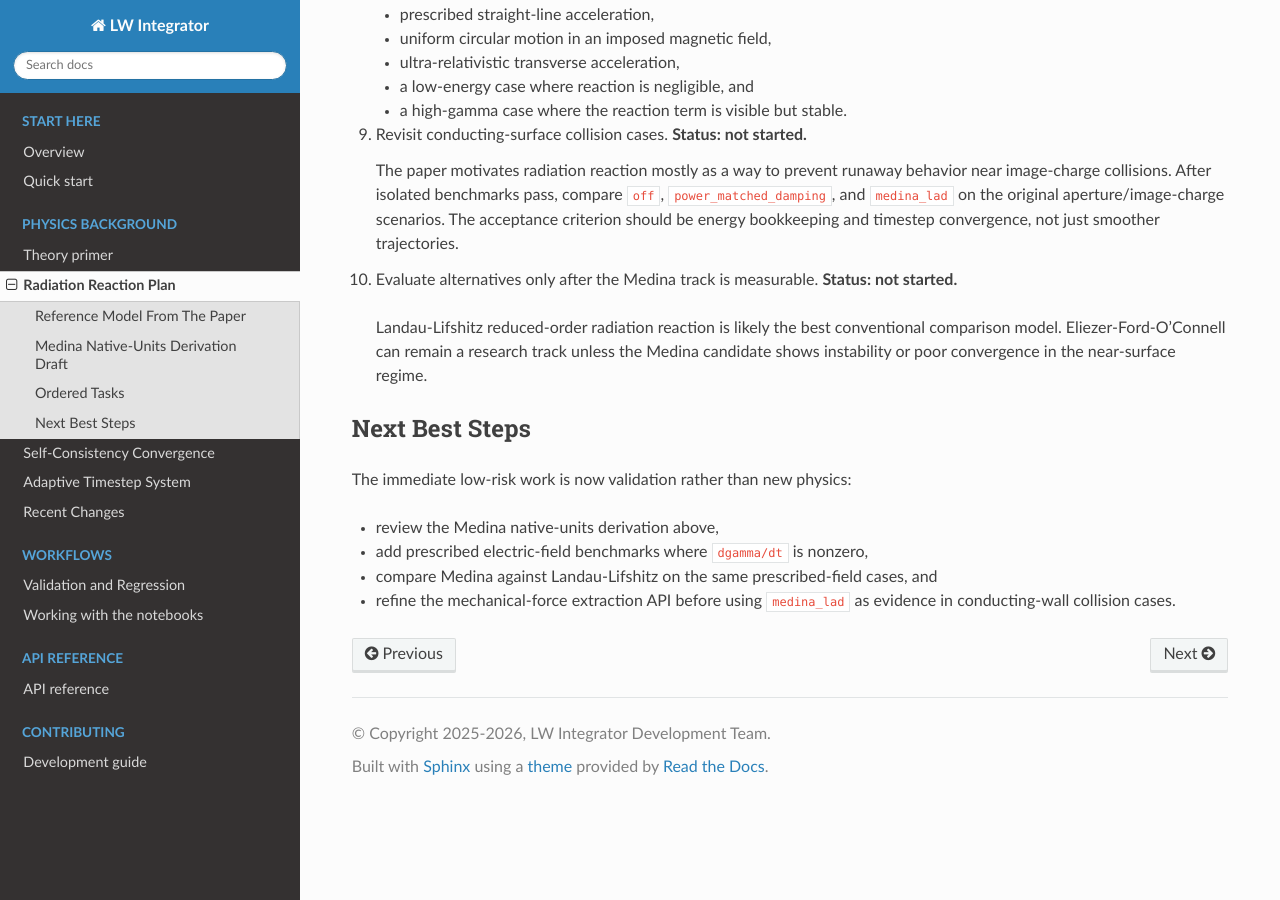
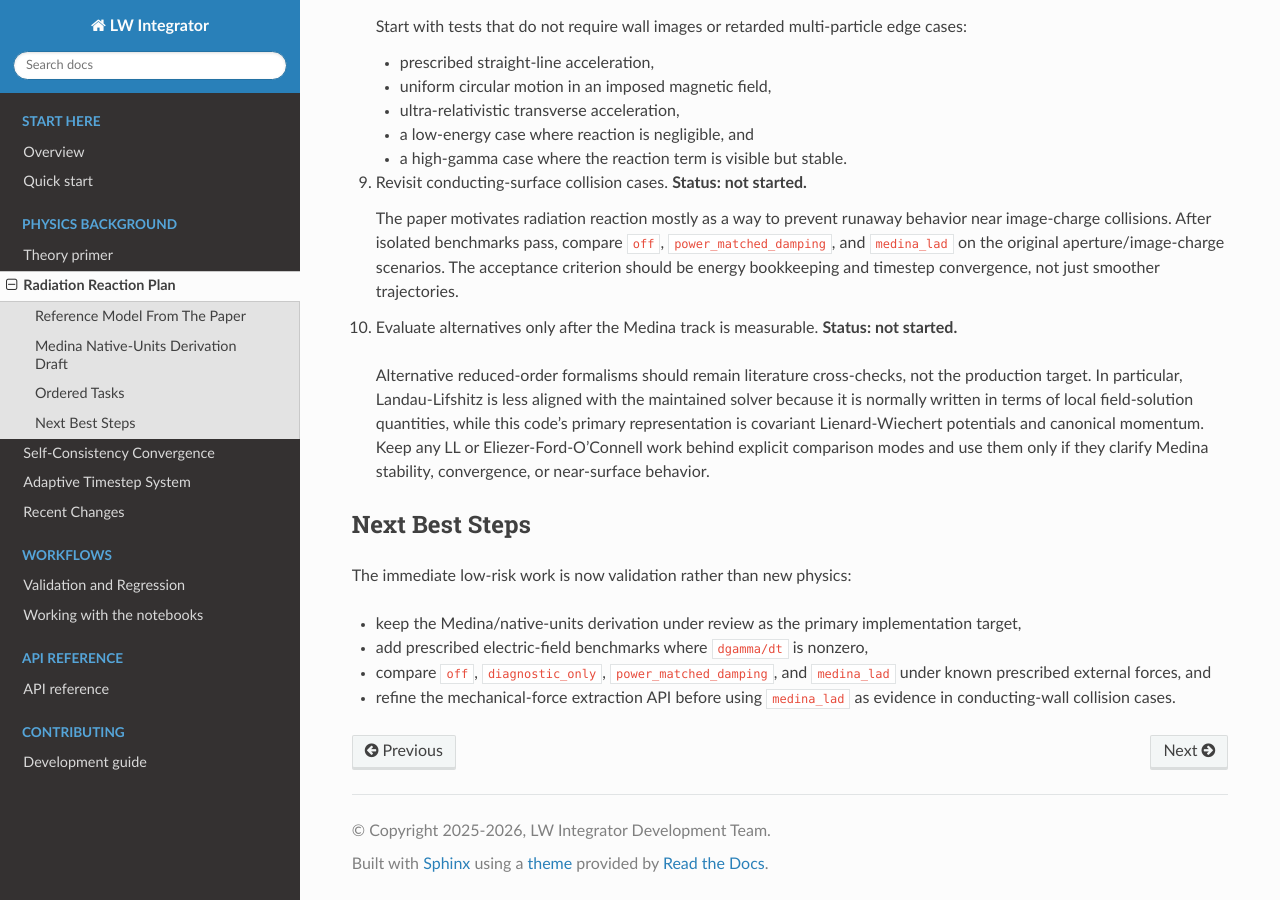
Before and after one commit to benfolsom/LW_integrator, a Sphinx documentation site: the page built from docs/source/radiation_reaction_plan.rst, in a window 1280 px wide and 900 px high, scrolled down 5329 px. Built offline with Sphinx 7.4.7 and the Read the Docs theme 3.1.0, drawn with Linux system fonts in a browser that asks for light colours; some of the changed text lies outside the part shown.

```diff
--- a/docs/source/radiation_reaction_plan.rst
+++ b/docs/source/radiation_reaction_plan.rst
@@ -52,6 +52,10 @@
 
 Medina Native-Units Derivation Draft
 ------------------------------------
+
+A standalone TeX supplement with the same derivation is available as
+:download:`Radiation Reaction Model Supplement <medina_native_units_analysis.tex>`.
+
 
 The maintained solver uses the historical native system:
 
@@ -260,9 +264,10 @@
 
    Remaining work before treating this as physics evidence:
 
-   * compare against a Landau-Lifshitz reduced-order implementation,
-   * add prescribed electric-field benchmarks where ``dgamma/dt`` is nonzero,
-   * add timestep convergence tests for ``medina_lad`` itself, and
+   * extend prescribed electric-field benchmarks where ``dgamma/dt`` is
+     nonzero,
+   * add timestep convergence tests for ``medina_lad`` itself,
+   * record when the numerical impulse cap activates in controlled tests, and
    * evaluate whether the mechanical-force estimator is adequate for retarded
      image/source forces or whether those contributions need a more explicit
      force-decomposition API.
@@ -326,19 +331,23 @@
 10. Evaluate alternatives only after the Medina track is measurable. **Status:
     not started.**
 
-   Landau-Lifshitz reduced-order radiation reaction is likely the best
-   conventional comparison model. Eliezer-Ford-O'Connell can remain a research
-   track unless the Medina candidate shows instability or poor convergence in
-   the near-surface regime.
+   Alternative reduced-order formalisms should remain literature cross-checks,
+   not the production target. In particular, Landau-Lifshitz is less aligned
+   with the maintained solver because it is normally written in terms of local
+   field-solution quantities, while this code's primary representation is
+   covariant Lienard-Wiechert potentials and canonical momentum. Keep any LL or
+   Eliezer-Ford-O'Connell work behind explicit comparison modes and use them
+   only if they clarify Medina stability, convergence, or near-surface behavior.
 
 Next Best Steps
 ---------------
 
 The immediate low-risk work is now validation rather than new physics:
 
-* review the Medina native-units derivation above,
+* keep the Medina/native-units derivation under review as the primary
+  implementation target,
 * add prescribed electric-field benchmarks where ``dgamma/dt`` is nonzero,
-* compare Medina against Landau-Lifshitz on the same prescribed-field cases,
-  and
+* compare ``off``, ``diagnostic_only``, ``power_matched_damping``, and
+  ``medina_lad`` under known prescribed external forces, and
 * refine the mechanical-force extraction API before using ``medina_lad`` as
   evidence in conducting-wall collision cases.
```
Also changed, not shown: CHANGELOG.md (+1 -1 lines), 2 other files.
